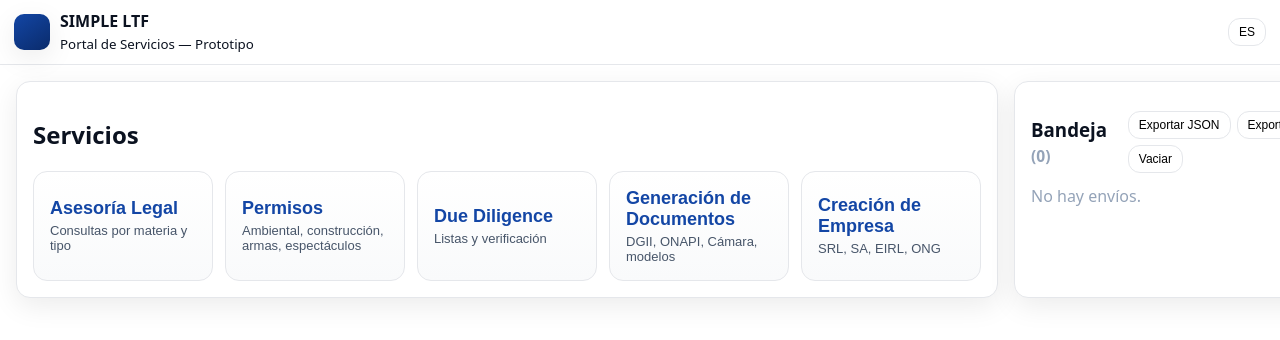
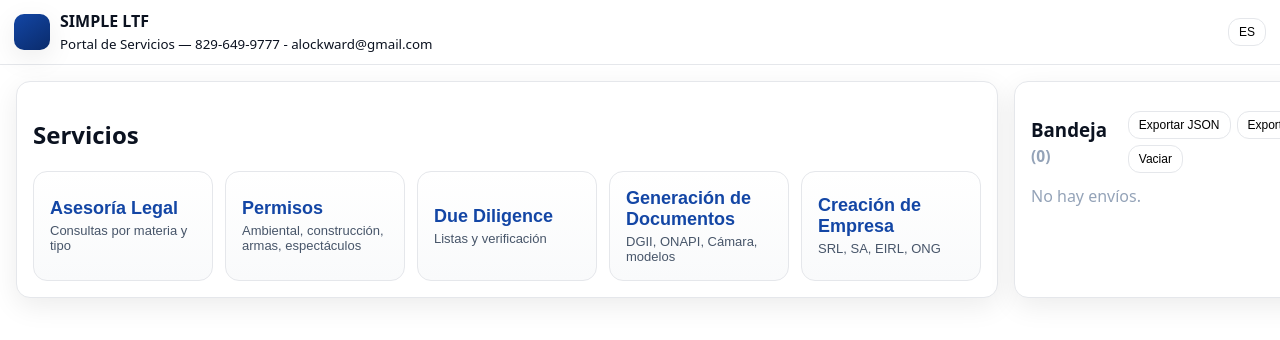
Before and after one commit to alockward/simple-ltf-app, a plain HTML site: page index.html in a window 1280 px wide. Shown: the top 340 px of the page. Drawn offline with Linux system fonts and the light colour scheme.

Commit message:
Update index.html

```diff
--- a/index.html
+++ b/index.html
@@ -12,7 +12,7 @@
       <div class="logo" aria-hidden="true"></div>
       <div>
         <strong>SIMPLE LTF</strong><br />
-        <small>Portal de Servicios — Prototipo</small>
+        <small>Portal de Servicios — 829-649-9777 - alockward@gmail.com</small>
       </div>
     </div>
     <div class="spacer"></div>
```
